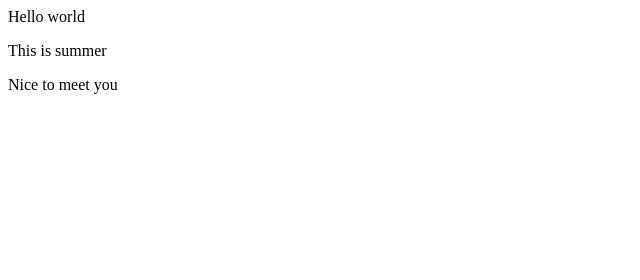
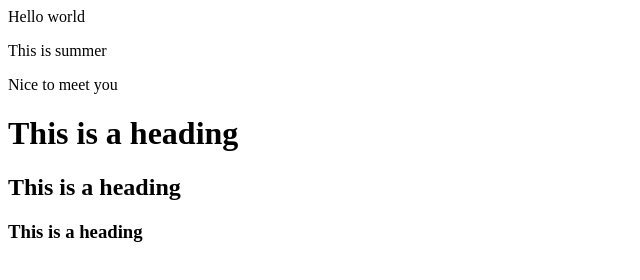
Before and after one commit to Sumyaoo/Sumyaoo.github.io, a plain HTML site: page index.html in a window 1280 px wide. Shown: the whole page, without its empty margins (0-640 px from the left). Drawn offline with Linux system fonts and the light colour scheme.

Commit message:
Update index.html

```diff
--- a/index.html
+++ b/index.html
@@ -1,3 +1,7 @@
 <p>Hello world</p>
 <p>This is summer </p>
 <p>Nice to meet you </p>
+
+<h1>This is a heading</h1>
+<h2>This is a heading</h2>
+<h3>This is a heading</h3>
```
